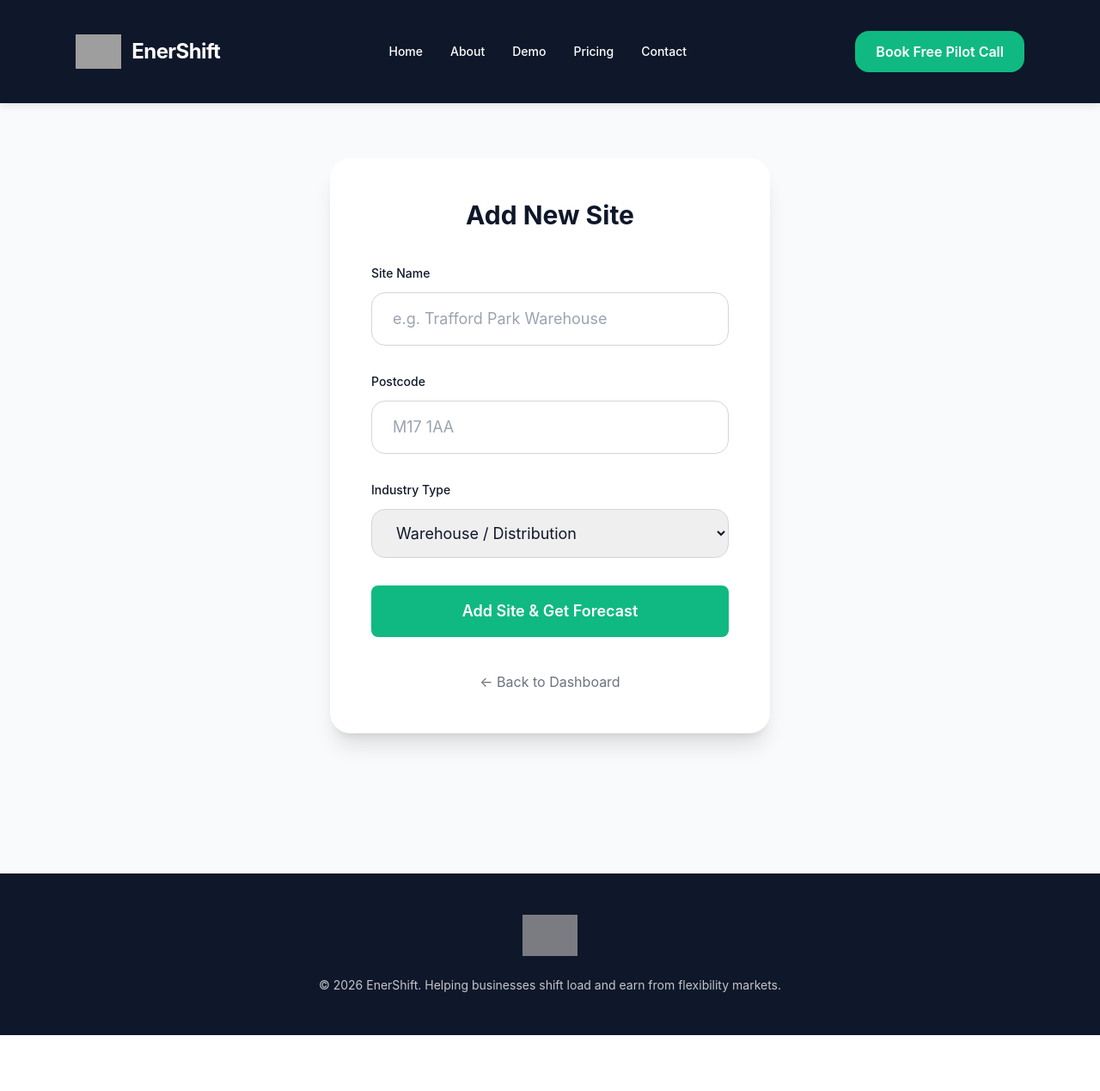
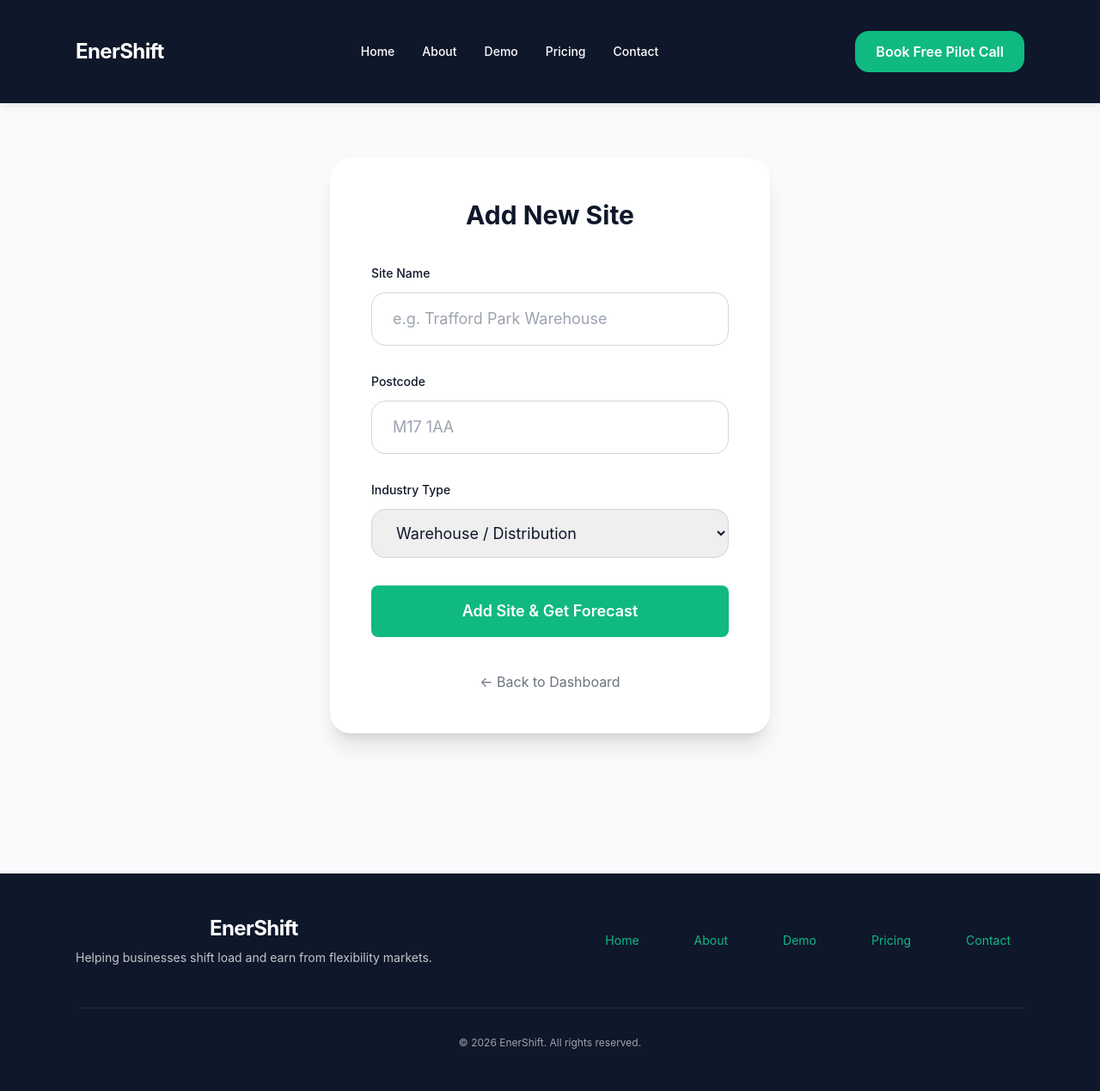
Before and after one commit to willbrad0803/EnerShift, a Django app: page /dashboard/add-site/ in a window 1280 px wide. Shown: the whole page at 86% size. Before the commit the page ends 1204 px from the top, so only its background shows below. Run offline with Django 5.2, Linux system fonts and the light colour scheme; the visitor is signed in with stand-in values (Sample User, id 1); some libraries are stand-ins or nearby versions; grey boxes are pictures that could not be loaded.

Commit message:
Remove visable logo, fix footer, clean navbar

```diff
--- a/templates/base.html
+++ b/templates/base.html
@@ -6,15 +6,14 @@
     <meta charset="UTF-8">
     <meta name="viewport" content="width=device-width, initial-scale=1.0">
     <title>EnerShift - Energy Flexibility OS for North West UK Businesses</title>
-    <meta name="description" content="Automatically shift your energy use to times when wind power is abundant and cheap. Forecast windy hours, automate load shifting, and earn from BiTraDER, DFS and flexibility markets. Simple dashboard for warehouses, factories and commercial sites.">
+    <meta name="description" content="Automatically shift your energy use to times when wind power is abundant and cheap. Forecast windy hours, automate load shifting, and earn from BiTraDER, DFS and flexibility markets.">
 
-    <!-- Open Graph / Social -->
+    <!-- SEO + Social -->
     <meta property="og:title" content="EnerShift - Energy Flexibility OS">
     <meta property="og:description" content="Shift energy use to cheap green wind power and earn revenue from flexibility markets.">
-    <meta property="og:type" content="website">
-    <meta property="og:url" content="https://www.enershift.energy">
     <meta property="og:image" content="https://www.enershift.energy/static/assets/enershift-logo.png">
 
+    <!-- Favicon only (no visible logo in navbar/footer) -->
     <link rel="icon" href="{% static 'assets/enershift-logo.png' %}">
 
     <!-- Tailwind + Scripts -->
@@ -41,13 +40,11 @@
     </script>
 </head>
 <body class="bg-[var(--light)] text-[var(--dark)]">
-    <!-- Navbar -->
+    <!-- Navbar - Text only, no logo image -->
     <nav class="bg-[var(--dark)] text-white sticky top-0 z-50">
         <div class="max-w-7xl mx-auto px-6 py-5 flex justify-between items-center">
-            <div class="flex items-center gap-3">
-                <img src="{% static 'assets/enershift-logo.png' %}" alt="EnerShift" class="h-10 w-auto">
-                <span class="text-2xl font-bold tracking-tight">EnerShift</span>
-            </div>
+            <div class="text-2xl font-bold tracking-tight">EnerShift</div>
+
             <div class="hidden md:flex gap-8 text-sm font-medium">
                 <a href="/" class="hover:text-[var(--primary)] transition">Home</a>
                 <a href="/about.html" class="hover:text-[var(--primary)] transition">About</a>
@@ -55,6 +52,7 @@
                 <a href="/pricing.html" class="hover:text-[var(--primary)] transition">Pricing</a>
                 <a href="/contact.html" class="hover:text-[var(--primary)] transition">Contact</a>
             </div>
+
             <a href="https://calendly.com/william-bradshaw-enershift/60min"
                target="_blank"
                class="bg-[var(--primary)] hover:bg-emerald-600 text-white px-6 py-3 rounded-2xl font-semibold transition">
@@ -65,13 +63,27 @@
 
     {% block content %}{% endblock %}
 
-    <!-- Footer -->
+    <!-- Improved Footer with links -->
     <footer class="bg-[var(--dark)] text-white py-12">
-        <div class="max-w-7xl mx-auto px-6 text-center">
-            <div class="flex justify-center mb-6">
-                <img src="{% static 'assets/enershift-logo.png' %}" alt="EnerShift" class="h-12 opacity-75">
+        <div class="max-w-7xl mx-auto px-6">
+            <div class="flex flex-col md:flex-row justify-between items-center gap-8">
+                <div>
+                    <div class="text-2xl font-bold tracking-tight mb-2">EnerShift</div>
+                    <p class="text-sm opacity-75">Helping businesses shift load and earn from flexibility markets.</p>
+                </div>
+
+                <div class="flex flex-wrap gap-x-8 gap-y-2 text-sm">
+                    <a href="/" class="hover:text-[var(--primary)] transition">Home</a>
+                    <a href="/about.html" class="hover:text-[var(--primary)] transition">About</a>
+                    <a href="/demo.html" class="hover:text-[var(--primary)] transition">Demo</a>
+                    <a href="/pricing.html" class="hover:text-[var(--primary)] transition">Pricing</a>
+                    <a href="/contact.html" class="hover:text-[var(--primary)] transition">Contact</a>
+                </div>
             </div>
-            <p class="text-sm opacity-75">© 2026 EnerShift. Helping businesses shift load and earn from flexibility markets.</p>
+
+            <div class="text-center text-xs opacity-60 mt-12 pt-8 border-t border-white/10">
+                © 2026 EnerShift. All rights reserved.
+            </div>
         </div>
     </footer>
 
```
